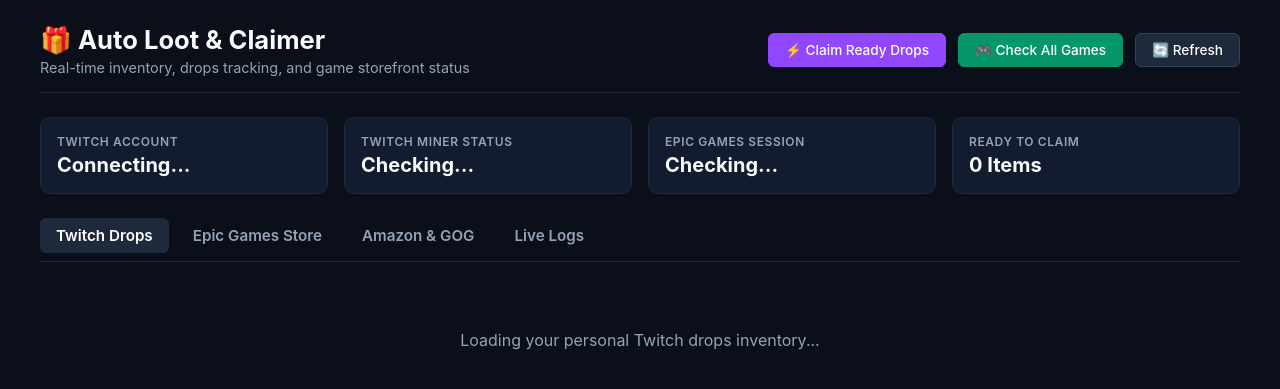
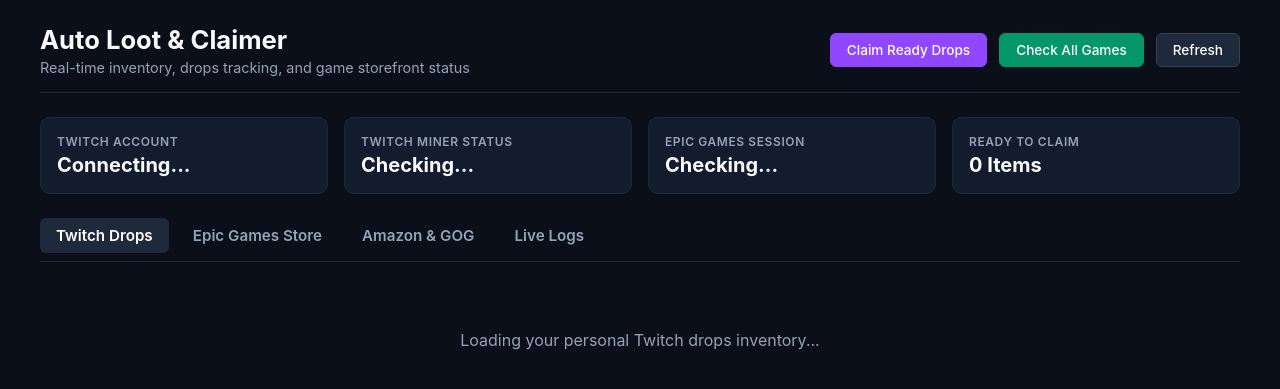
Before and after one commit to IAndrexI/dropsClaim, a Python web app: template src/web/templates/index.html in a window 1280 px wide. Shown: the top 389 px of the page. Run offline with Jinja, Linux system fonts and the light colour scheme; the template is opened without the code that fills it, so the values that code supplies are empty.

Commit message:
Remove all emojis across repository

```diff
--- a/src/twitch_drops/miner.py
+++ b/src/twitch_drops/miner.py
@@ -41,7 +41,7 @@ class DropsMiner:
             return
         try:
             # Discord webhook format
-            payload = {"content": f"🎁 **Twitch Drops Miner**: {message}"}
+            payload = {"content": f"[Twitch Drops Miner]: {message}"}
             body = json.dumps(payload).encode("utf-8")
             req = urllib.request.Request(
                 self.webhook_url,
--- a/src/web/templates/index.html
+++ b/src/web/templates/index.html
@@ -89,13 +89,13 @@
   <div class="container">
     <header>
       <div class="title-area">
-        <h1>🎁 Auto Loot & Claimer</h1>
+        <h1>Auto Loot & Claimer</h1>
         <p>Real-time inventory, drops tracking, and game storefront status</p>
       </div>
       <div class="header-actions">
-        <button class="btn btn-primary" onclick="claimDropsNow()">⚡ Claim Ready Drops</button>
-        <button class="btn btn-success" onclick="triggerGamesCheck()">🎮 Check All Games</button>
-        <button class="btn" onclick="fetchData()">🔄 Refresh</button>
+        <button class="btn btn-primary" onclick="claimDropsNow()">Claim Ready Drops</button>
+        <button class="btn btn-success" onclick="triggerGamesCheck()">Check All Games</button>
+        <button class="btn" onclick="fetchData()">Refresh</button>
       </div>
     </header>
 
@@ -197,12 +197,12 @@
 
       const isRunning = data.system && data.system.miner_running;
       document.getElementById("stat-miner-status").innerHTML = isRunning
-        ? `<span style="color: #10b981;">● Active (Mining)</span>`
+        ? `<span style="color: #10b981;">[Active] Mining</span>`
         : `<span style="color: #f59e0b;">Stopped</span>`;
 
       const epicCookies = data.epic && data.epic.has_saved_session;
       document.getElementById("stat-epic-status").innerHTML = epicCookies
-        ? `<span style="color: #10b981;">● Logged In</span>`
+        ? `<span style="color: #10b981;">[Active] Logged In</span>`
         : `<span style="color: #94a3b8;">Pending Initial Login</span>`;
 
       // 2. Render Twitch Drops
@@ -217,9 +217,9 @@
           const pct = item.required_minutes > 0 ? Math.min(100, Math.floor((item.watched_minutes / item.required_minutes) * 100)) : 0;
           let badge = `<span class="badge badge-progress">In Progress</span>`;
           if (item.is_claimed) {
-            badge = `<span class="badge badge-claimed">✓ CLAIMED</span>`;
+            badge = `<span class="badge badge-claimed">CLAIMED</span>`;
           } else if (item.watched_minutes >= item.required_minutes && item.required_minutes > 0) {
-            badge = `<span class="badge badge-ready">⚡ READY TO CLAIM</span>`;
+            badge = `<span class="badge badge-ready">READY TO CLAIM</span>`;
             readyCount++;
           }
 
@@ -260,7 +260,7 @@
       activeGrid.innerHTML = activeFreebies.map(game => {
         const isClaimed = epic.claimed_titles && epic.claimed_titles.includes(game.title);
         const badge = isClaimed
-          ? `<span class="badge badge-claimed">✓ CLAIMED TO LIBRARY</span>`
+          ? `<span class="badge badge-claimed">CLAIMED TO LIBRARY</span>`
           : `<span class="badge badge-available">FREE NOW</span>`;
 
         return `
@@ -300,7 +300,7 @@
             <div class="card-top">
               <span class="store-tag store-amazon">Amazon Prime Gaming</span>
               <span class="badge ${amazon.has_saved_session ? 'badge-claimed' : 'badge-available'}">
-                ${amazon.has_saved_session ? '✓ Connected' : 'Configured'}
+                ${amazon.has_saved_session ? 'Connected' : 'Configured'}
               </span>
             </div>
             <div class="item-title">Prime Monthly Games & Loot</div>
@@ -312,7 +312,7 @@
             <div class="card-top">
               <span class="store-tag store-gog">GOG Giveaways</span>
               <span class="badge ${gog.has_saved_session ? 'badge-claimed' : 'badge-available'}">
-                ${gog.has_saved_session ? '✓ Connected' : 'Configured'}
+                ${gog.has_saved_session ? 'Connected' : 'Configured'}
               </span>
             </div>
             <div class="item-title">DRM-Free Giveaways</div>
```
Also changed, not shown: README.md.
